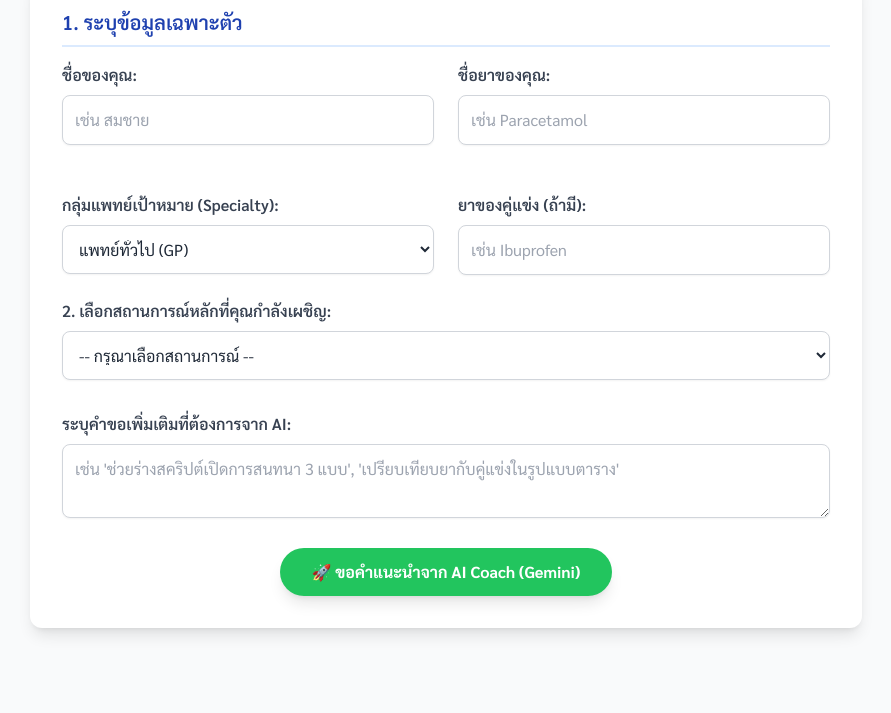
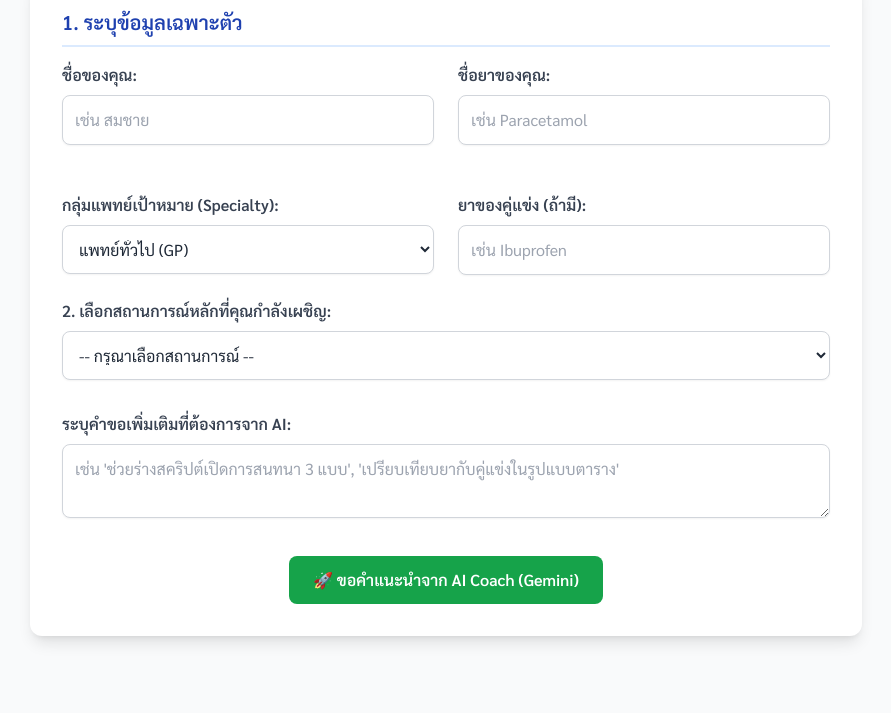
Before and after one commit to wirunw/aisalescoach, a plain HTML site: page index.html in a window 1280 px wide. Shown: the part 655-1368 px from the top of the page, without its empty margins (194-1085 px from the left). Drawn offline with nearby package versions, Linux system fonts and the light colour scheme.

Commit message:
Style: Improve button layout and alignment

```diff
--- a/index.html
+++ b/index.html
@@ -45,7 +45,6 @@
             cursor: pointer;
             transition: background-color 0.2s;
             border: none;
-            width: 100%;
         }
         .btn:hover {
             background-color: #1D4ED8;
@@ -203,12 +202,10 @@
                 <textarea id="additional-info" class="form-control" placeholder="เช่น 'ช่วยร่างสคริปต์เปิดการสนทนา 3 แบบ', 'เปรียบเทียบยากับคู่แข่งในรูปแบบตาราง'"></textarea>
             </div>
 
-            <!-- Generate Button -->
-            <button id="generate-btn" class="btn hidden mt-4">สร้าง Personalized Prompt</button>
-
-            <!-- AI Coach Button -->
-            <div class="mt-4 text-center">
-                <a href="https://g.co/gemini/share/d87c71e23bf5" target="_blank" class="inline-block bg-green-500 hover:bg-green-600 text-white font-bold py-3 px-8 rounded-full shadow-lg transition duration-300 ease-in-out transform hover:scale-105">
+            <!-- Action Buttons -->
+            <div class="mt-8 flex flex-wrap justify-center items-center gap-4">
+                <button id="generate-btn" class="btn hidden w-auto">สร้าง Personalized Prompt</button>
+                <a href="https://g.co/gemini/share/d87c71e23bf5" target="_blank" class="btn w-auto bg-green-600 hover:bg-green-700">
                     🚀 ขอคำแนะนำจาก AI Coach (Gemini)
                 </a>
             </div>
```
